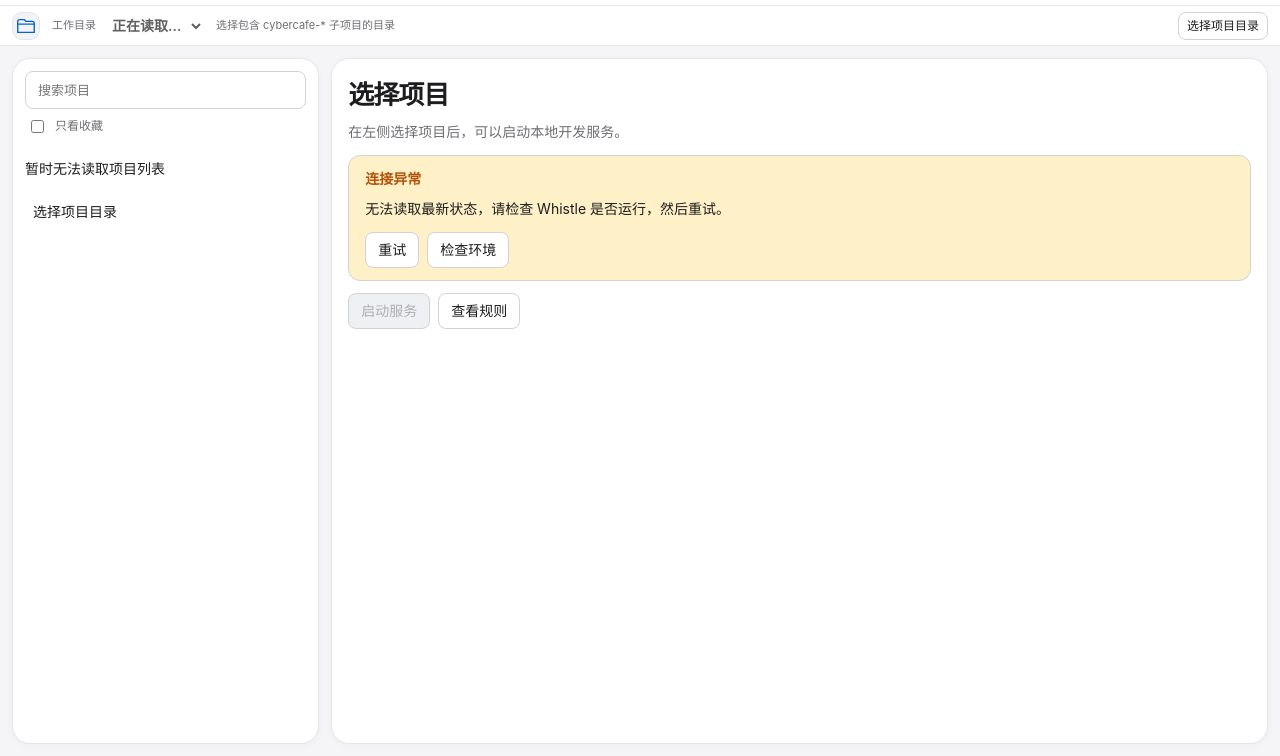
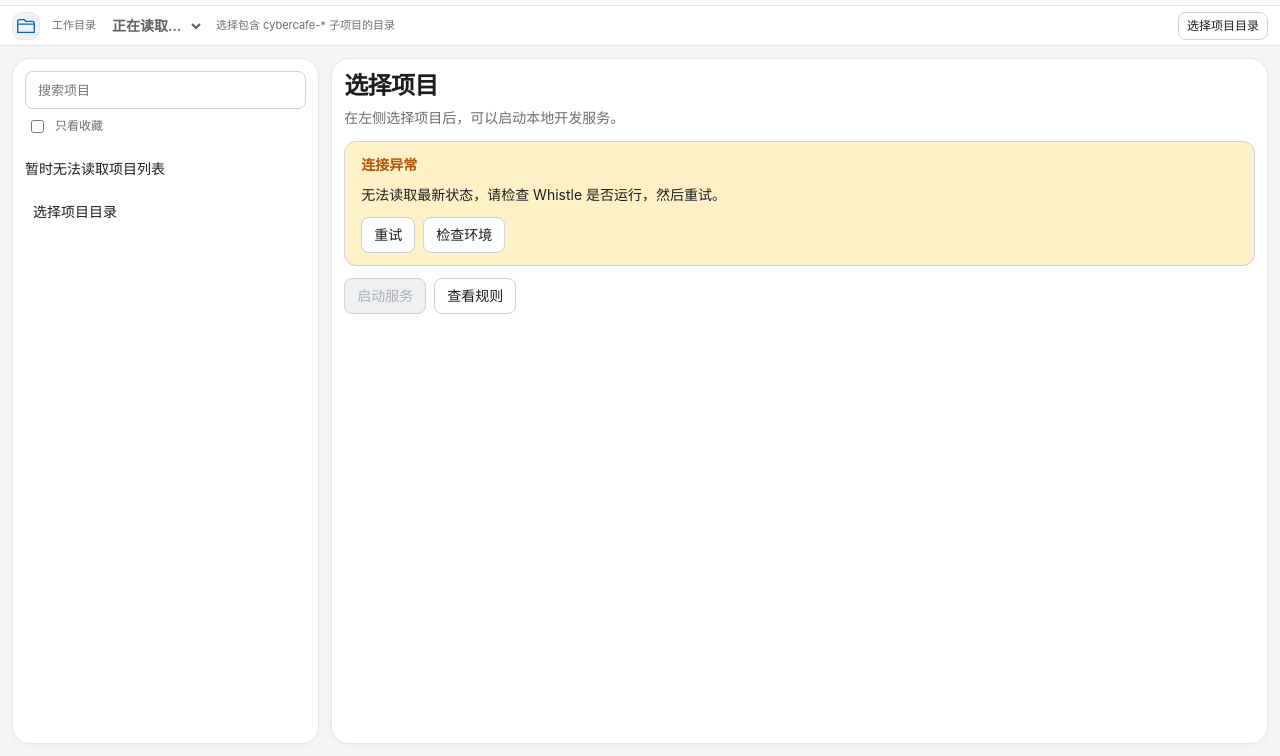
Before and after one commit to cjsvaxlp/whistle-dev-launcher, a website: page whistle.cafe-projects/panel/index.html in a window 1280 px wide. Shown: the part 44-800 px from the top of the page. Drawn offline with Linux system fonts and the light colour scheme; files that its build step writes are made by us from their sources; no server answers; files whose address does not match are found by name.

Commit message:
style: 微调项目卡片边距与标题布局

```diff
--- a/whistle.cafe-projects/panel/panel.css
+++ b/whistle.cafe-projects/panel/panel.css
@@ -537,7 +537,7 @@ h1 {
 .project-layout .list::-webkit-scrollbar-thumb:hover { background: var(--scroll-hover); }
 .project-card {
   min-height: 0;
-  padding: 16px;
+  padding: 12px;
 }
 .project-layout > nav, .project-card {
   min-width: 0;
@@ -550,7 +550,13 @@ h1 {
   padding: 0 16px 8px;
 }
 .status:empty { display: none; }
-.project-card h1 { font-size: clamp(23px, 4vw, 30px); letter-spacing: -.035em; overflow-wrap: anywhere; }
+.project-card h1 {
+  margin-top: 0;
+  font-size: 24px;
+  line-height: 1.25;
+  letter-spacing: -.025em;
+  overflow-wrap: anywhere;
+}
 :where(button, a, input):focus-visible { outline: 2px solid var(--accent); outline-offset: 2px; }
 @media (max-width: 720px), (max-height: 420px) {
   body { height: auto; min-height: 100vh; }
@@ -885,9 +891,6 @@ input, select, textarea { color: inherit; }
   color: var(--secondary);
   font-size: 11px;
 }
-.project-card h1 {
-  font-size: clamp(22px, 3vw, 26px);
-}
 .readiness {
   margin-bottom: 12px;
   padding: 0 0 12px;
```
